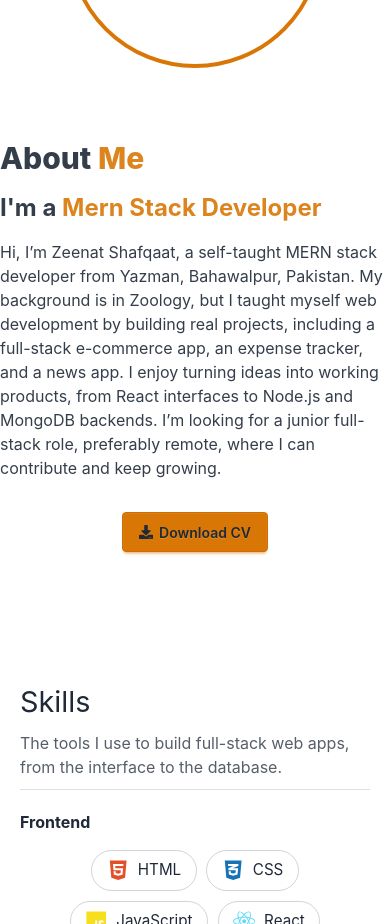
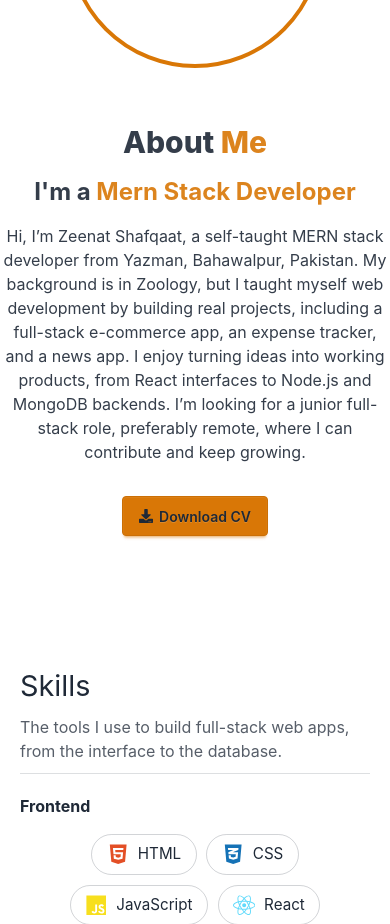
Before and after one commit to zeenat2026/Zeenat-Portfolio, a React (Vite) app in the folder my-portfolio/: page / in a window 390 px wide. Shown: the part 1160-2084 px from the top of the page. Built offline with nearby package versions, Linux system fonts and the light colour scheme.

Commit message:
fixed text alignment

```diff
--- a/my-portfolio/src/sections/About.jsx
+++ b/my-portfolio/src/sections/About.jsx
@@ -7,14 +7,14 @@ const About = () => {
       <div className="flex flex-col-reverse md:flex-row items-center gap-10 w-full">
         {/* Left Section */}
         <div className="flex flex-1 md:px-2 flex-col">
-          <div className="mt-8 max-w-3xl mx-auto space-y-4 md:text-left opacity-90">
+          <div className="mt-4 max-w-3xl mx-auto space-y-4 md:text-left opacity-90 flex flex-col items-center md:items-start">
             <h2 className="text-3xl md:text-4xl font-extrabold ">
               About <span className="text-secondary">Me</span>
             </h2>
             <h2 className="text-2xl font-bold">
               I'm a <span className="text-secondary">Mern Stack Developer</span>
             </h2>
-            <p>
+            <p className="text-center md:text-left">
               Hi, I’m Zeenat Shafqaat, a self-taught MERN stack developer from Yazman,
               Bahawalpur, Pakistan. My background is in Zoology, but I taught myself
               web development by building real projects, including a full-stack e-commerce
```
